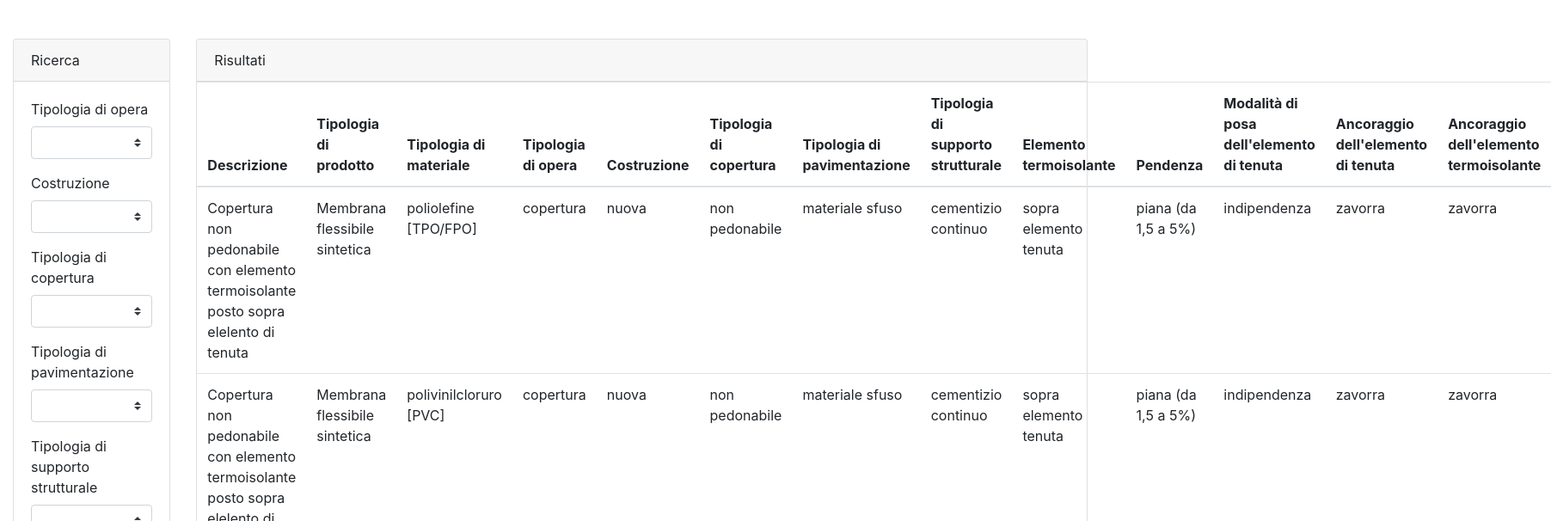
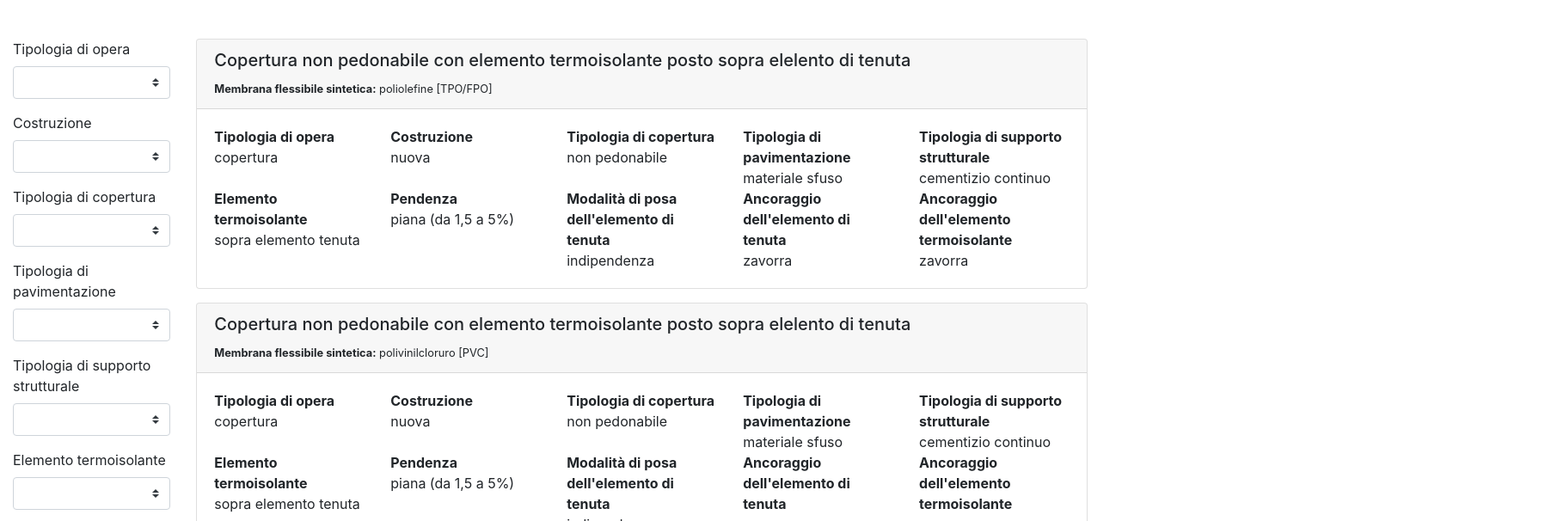
Before and after one commit to belinde/assimp-demo, a plain HTML site: page nuovo.html in a window 1280 px wide. Shown: the part 62-668 px from the top of the page at 86% size, 1804 px wide, since content can reach past the window. Drawn offline with nearby package versions, Linux system fonts and the light colour scheme.

Commit message:
better layout

```diff
--- a/nuovo.html
+++ b/nuovo.html
@@ -34,27 +34,13 @@
 </nav>
 <div class="container-fluid mt-5">
     <div class="row">
-        <div class="col-2">
-            <div class="card">
-                <div class="card-header">Ricerca</div>
-                <div class="card-body" id="ricerca"></div>
-            </div>
+        <div class="col-lg-2" id="ricerca">
+            <!--<div class="card">-->
+            <!--<div class="card-header">Ricerca</div>-->
+            <!--<div class="card-body" id="ricerca"></div>-->
+            <!--</div>-->
         </div>
-        <div class="col-10">
-            <div class="card">
-                <div class="card-header">Risultati</div>
-                <table class="table">
-                    <thead>
-                    <tr id="tabRisHead">
-                        <th>Descrizione</th>
-                        <th>Tipologia di prodotto</th>
-                        <th>Tipologia di materiale</th>
-                    </tr>
-                    </thead>
-                    <tbody id="risultati"></tbody>
-                </table>
-            </div>
-        </div>
+        <div class="col-lg-10" id="risultati"></div>
     </div>
 
 </div>
@@ -90,14 +76,25 @@
         risTable.html('');
 
         risultati.map(function (item) {
-            var tr = $('<tr></tr>')
-                .append('<td>' + item.descrizione + '</td>')
-                .append('<td>' + item.prodotto + '</td>')
-                .append('<td>' + item.materiale.join('<br>') + '</td>');
+            var k = 0;
+            var cardBody = $('<div class="card-body"></div>');
+            for (field in values) if (values.hasOwnProperty(field)) {
+                k++;
+                if (1 === (k % 5)) {
+                    var attribs = $('<div class="row"></div>');
+                    attribs.appendTo(cardBody);
+                }
+                attribs.append('<div class="col"><strong>' + labels[field] + '</strong><br>' + values[field][item[field]] + '</div>');
+            }
 
-            for (field in values) if (values.hasOwnProperty(field)) {
-                tr.append('<td>' + values[field][item[field]] + '</td>');
-            }
+            var tr = $('<div class="card mb-3"></div>')
+                .append(
+                    '<div class="card-header">' +
+                    '<h5>' + item.descrizione + '</h5>' +
+                    '<small><strong>' + item.prodotto + ':</strong> ' + item.materiale.join(', ') + '</small>' +
+                    '</div>'
+                )
+                .append(cardBody);
 
             tr.appendTo(risTable);
         })
```
